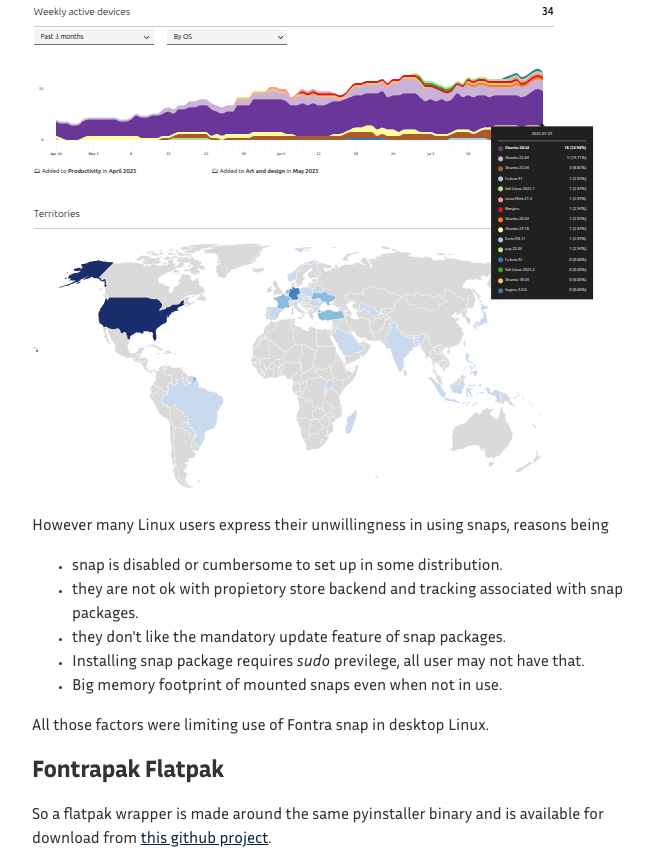
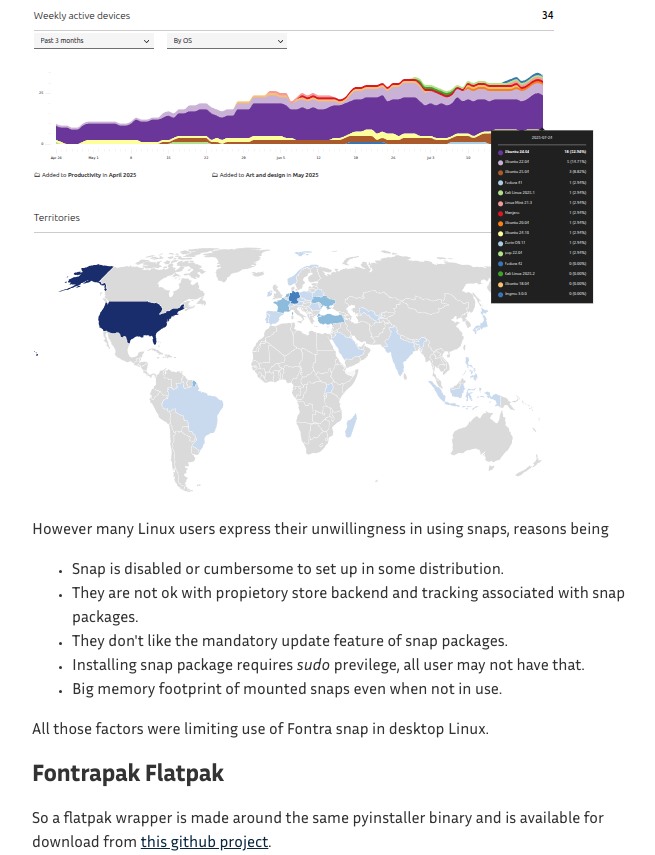
Before and after one commit to fontra/fontra-blog, an Eleventy site: page content/blog/linux-support/linux-support.md in a window 1280 px wide. Shown: the part 2877-3732 px from the top of the page, without its empty margins (304-959 px from the left). Built offline with nearby package versions, Linux system fonts and the light colour scheme; Eleventy itself is replaced by a stand-in of ours; some packages are replaced by stand-ins of ours; files that its build step writes are made by us from their sources; what @zachleat/heading-anchors, eleventy-plugin-youtube-embed, zod-validation-error would draw is missing.

Commit message:
Some formatting, some caps

```diff
--- a/content/blog/linux-support/linux-support.md
+++ b/content/blog/linux-support/linux-support.md
@@ -53,11 +53,11 @@
 
 ![Ubuntu software fontrapak](./ubuntu-software-fontrapak.png)
 
-For other supported Linux distributions you have to basically enable snapd  in your distribution and then run the command
+For other supported Linux distributions you have to basically enable `snapd`  in your distribution and then run the command
 
 `sudo snap install fontrapak`
 
-For instructions for enabling snapd in you Linux distribution go to [Fontra Pak snapcraft page](https://snapcraft.io/fontrapak) and click on your distribution on the bottom of the page.
+For instructions for enabling `snapd` in you Linux distribution go to [Fontra Pak snapcraft page](https://snapcraft.io/fontrapak) and click on your distribution on the bottom of the page.
 
 ![snap in other distros](./snap-other-distro.png)
 
@@ -81,9 +81,9 @@
 
 However many Linux users express their unwillingness in using snaps, reasons being
 
-* snap is disabled or cumbersome to set up in some distribution.
-* they are not ok with propietory store backend and tracking associated with snap packages.
-* they don't like the mandatory update feature of snap packages.
+* Snap is disabled or cumbersome to set up in some distribution.
+* They are not ok with propietory store backend and tracking associated with snap packages.
+* They don't like the mandatory update feature of snap packages.
 * Installing snap package requires *sudo* previlege, all user may not have that.
 * Big memory footprint of mounted snaps even when not in use.
 
```
